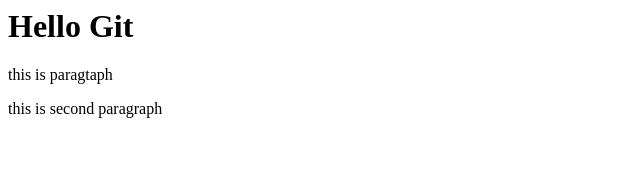
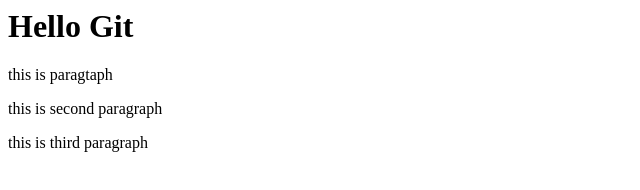
Before and after one commit to nawrasma/git_test_1, a website: page index.html in a window 1280 px wide. Shown: the whole page, without its empty margins (0-640 px from the left). Drawn offline with Linux system fonts and the light colour scheme.

Commit message:
this commit for add package

```diff
--- a/index.html
+++ b/index.html
@@ -6,5 +6,6 @@
 		<h1>Hello Git</h1>
 		<p>this is paragtaph</p>
 		<p>this is second paragraph</p>
+		<p>this is third paragraph</p>
 	</body>
 </html>
```
Also changed, not shown: package.json (added, +24 -0 lines), 2 other files.
